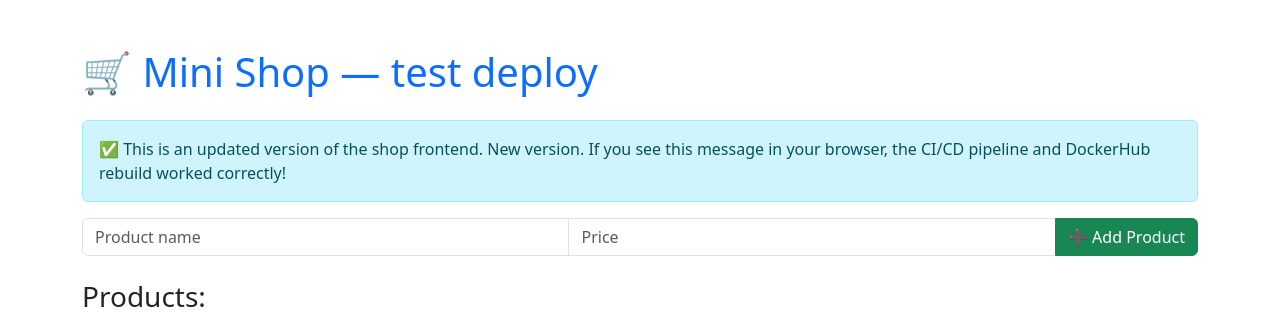
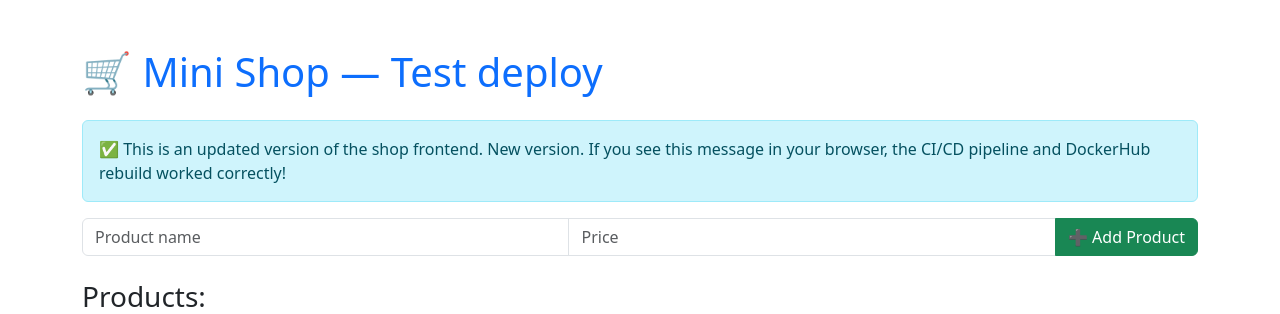
Before and after one commit to DataWizual/mini_shop, a Flask app: page / in a window 1280 px wide. Shown: the top 314 px of the page. Run offline with Flask 3, Linux system fonts and the light colour scheme; data that the repository does not hold is empty.

Commit message:
test deploy pipeline

```diff
--- a/templates/index.html
+++ b/templates/index.html
@@ -8,7 +8,7 @@
 </head>
 
 <body class="container py-5">
-    <h1 class="mb-4 text-primary">🛒 Mini Shop — test deploy</h1>
+    <h1 class="mb-4 text-primary">🛒 Mini Shop — Test deploy</h1>
 
     <p class="alert alert-info">
         ✅ This is an updated version of the shop frontend. New version.
```
